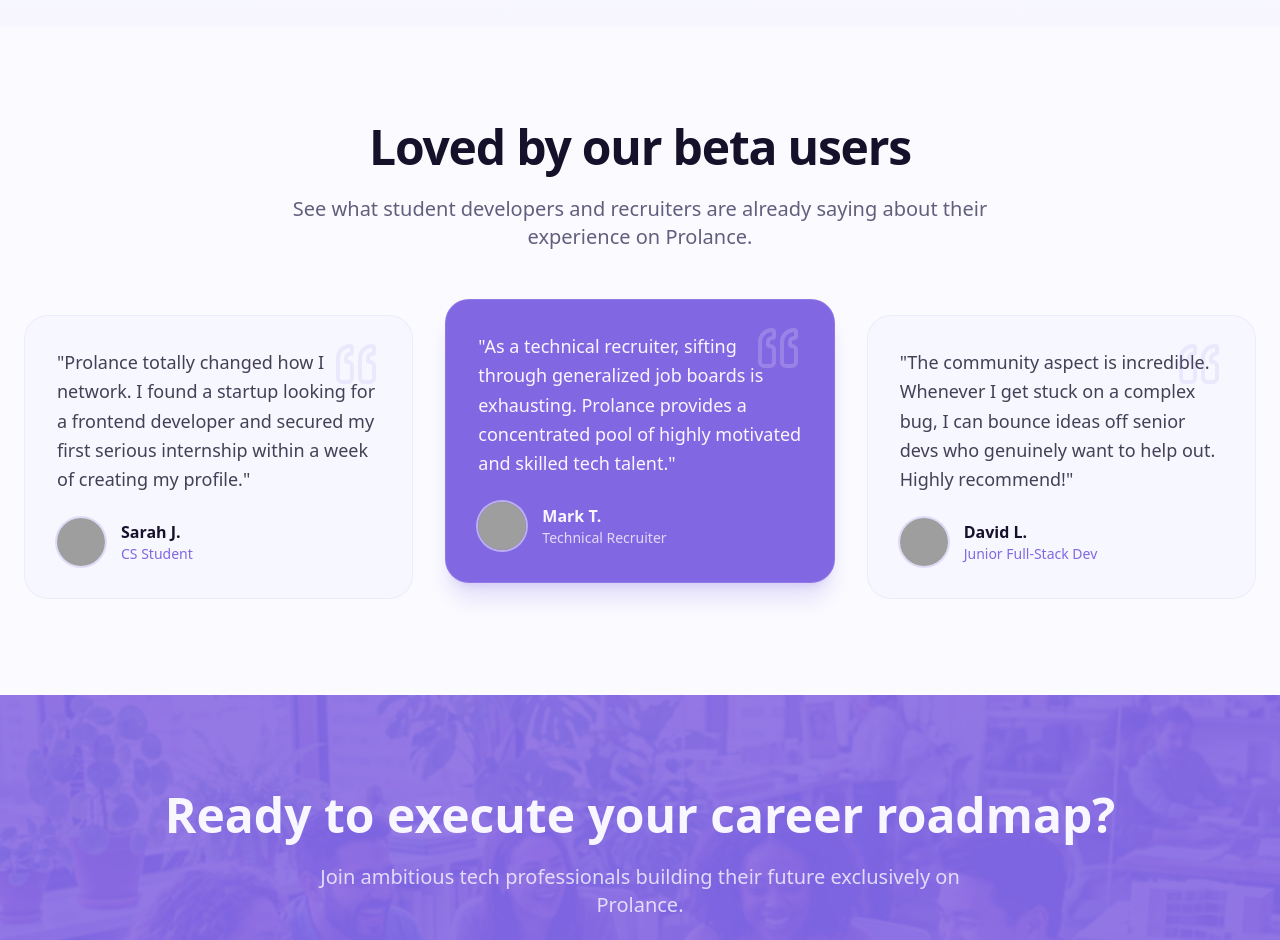
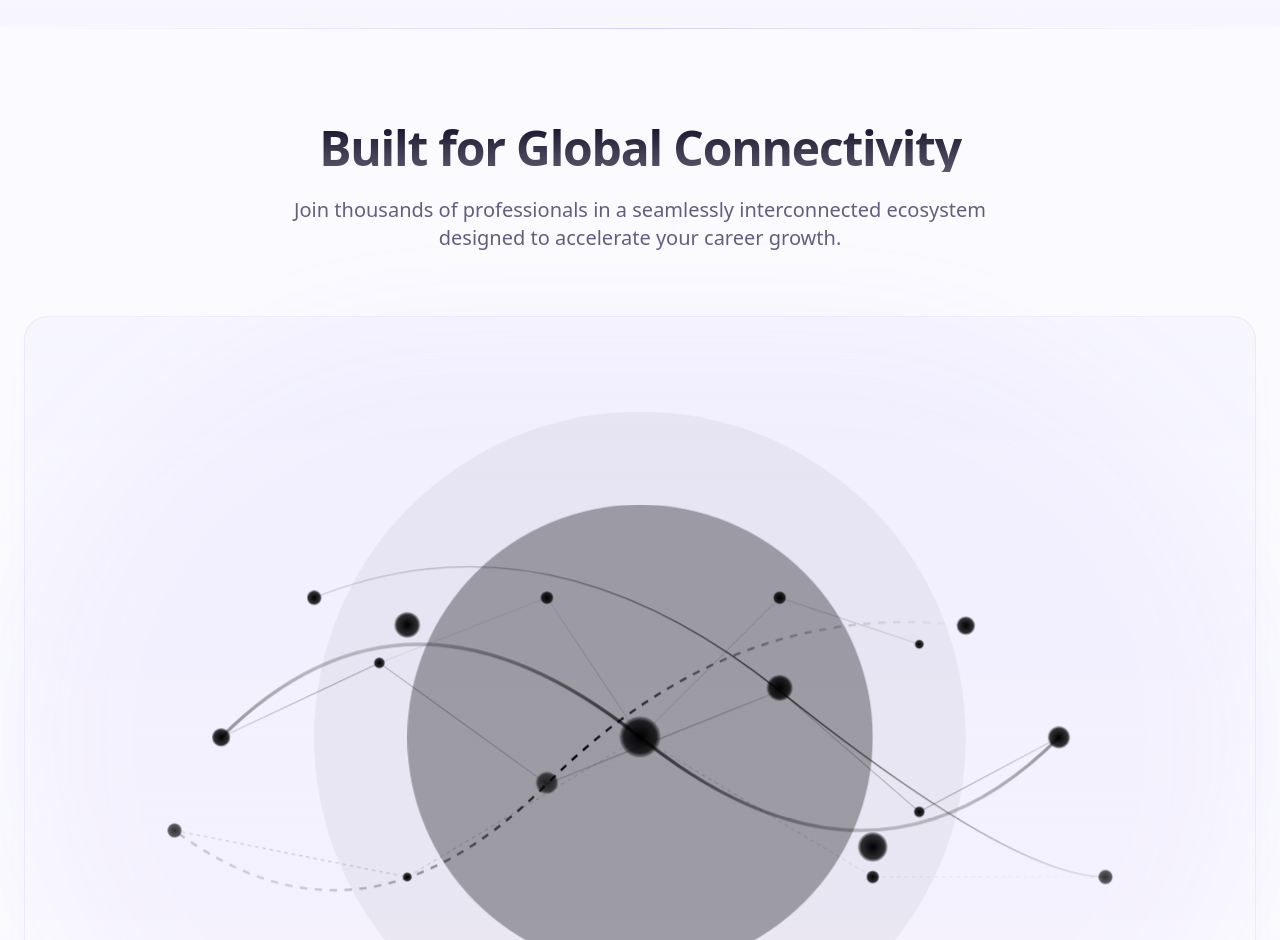
Before and after one commit to mahesh123-pro/prolanceWebsite, a Next.js app in the folder frontend/: page / in a window 1280 px wide. Shown: the part 1860-2800 px from the top of the page. Built offline with nearby package versions, Linux system fonts and the light colour scheme; no server answers; grey boxes are pictures that could not be loaded.

Commit message:
updated the css and added one svg iamge on the webiste

```diff
--- a/frontend/src/app/page.tsx
+++ b/frontend/src/app/page.tsx
@@ -27,6 +27,98 @@ const FadeIn = ({ children, delay = 0, direction = "up", className = "" }: { chi
     </motion.div>
   );
 };
+
+// Global Network Premium SVG Component
+const GlobalNetworkSVG = () => (
+  <div className="w-full relative pointer-events-none flex items-center justify-center">
+    <style dangerouslySetInnerHTML={{
+      __html: `
+      @keyframes svgDash { to { stroke-dashoffset: -100; } }
+      @keyframes svgFloat {
+        0%, 100% { transform: translateY(0); }
+        50% { transform: translateY(-12px); }
+      }
+      .node-glow { filter: drop-shadow(0 0 10px hsl(var(--primary) / 0.7)); }
+      .path-glow { filter: drop-shadow(0 0 6px hsl(var(--primary) / 0.4)); }
+    `}} />
+    <svg viewBox="50 -100 1100 800" className="w-[120%] h-auto md:w-full max-w-5xl" xmlns="http://www.w3.org/2000/svg" preserveAspectRatio="xMidYMid meet">
+      <defs>
+        <linearGradient id="lineGrad1" x1="0%" y1="0%" x2="100%" y2="100%">
+          <stop offset="0%" stopColor="hsl(var(--primary))" stopOpacity="0.1" />
+          <stop offset="50%" stopColor="hsl(var(--primary))" stopOpacity="0.8" />
+          <stop offset="100%" stopColor="hsl(var(--primary))" stopOpacity="0.1" />
+        </linearGradient>
+        <linearGradient id="lineGrad2" x1="100%" y1="0%" x2="0%" y2="100%">
+          <stop offset="0%" stopColor="hsl(var(--primary))" stopOpacity="0" />
+          <stop offset="50%" stopColor="hsl(var(--primary))" stopOpacity="1" />
+          <stop offset="100%" stopColor="hsl(var(--primary))" stopOpacity="0" />
+        </linearGradient>
+        <radialGradient id="nodeGrad" cx="50%" cy="50%" r="50%">
+          <stop offset="0%" stopColor="hsl(var(--primary))" stopOpacity="1" />
+          <stop offset="80%" stopColor="hsl(var(--primary))" stopOpacity="0.8" />
+          <stop offset="100%" stopColor="hsl(var(--primary))" stopOpacity="0.2" />
+        </radialGradient>
+      </defs>
+
+      {/* Abstract Background Elements */}
+      <circle cx="600" cy="300" r="350" fill="hsl(var(--primary))" opacity="0.02" className="animate-pulse" style={{ animationDuration: '7s' }} />
+      <circle cx="600" cy="300" r="250" fill="hsl(var(--primary))" opacity="0.04" className="animate-pulse" style={{ animationDuration: '5s' }} />
+      <circle cx="600" cy="300" r="150" fill="transparent" stroke="hsl(var(--primary))" strokeWidth="1" opacity="0.1" strokeDasharray="4 8" className="animate-[spin_40s_linear_infinite] origin-center" />
+
+      {/* Network Connections */}
+      <g fill="none" className="path-glow">
+        <path d="M 150 300 Q 350 100, 600 300 T 1050 300" stroke="url(#lineGrad1)" strokeWidth="3.5" opacity="0.9" />
+        <path d="M 100 400 Q 300 550, 500 350 T 950 180" stroke="url(#lineGrad2)" strokeWidth="2.5" strokeDasharray="8 8" className="animate-[dash_3s_linear_infinite]" style={{ animationDirection: 'reverse', animationName: 'svgDash' }} />
+        <path d="M 250 150 Q 500 50, 750 250 T 1100 450" stroke="url(#lineGrad1)" strokeWidth="1.5" />
+
+        {/* Additional complex routing */}
+        <polyline points="150,300 320,220 500,350 750,250 900,380 1050,300" stroke="url(#lineGrad2)" strokeWidth="1" opacity="0.4" />
+        <polyline points="100,400 350,450 600,300 850,450 1100,450" stroke="url(#lineGrad1)" strokeWidth="1" opacity="0.3" strokeDasharray="4 4" />
+        <path d="M 320 220 L 500 150 L 600 300 L 750 150 L 900 200" stroke="url(#lineGrad1)" strokeWidth="0.5" opacity="0.5" />
+      </g>
+
+      {/* Connection Nodes */}
+      <g className="node-glow" fill="url(#nodeGrad)">
+        {/* Main Central Nodes */}
+        <g style={{ animation: 'svgFloat 6s ease-in-out infinite' }} className="origin-center">
+          <circle cx="600" cy="300" r="22" fill="url(#nodeGrad)" stroke="hsl(var(--background))" strokeWidth="4" />
+          <circle cx="600" cy="300" r="45" fill="none" stroke="hsl(var(--primary))" strokeWidth="1.5" opacity="0.5" className="animate-[ping_4s_ease-in-out_infinite]" />
+        </g>
+
+        {/* Secondary Nodes */}
+        <g style={{ animation: 'svgFloat 5s ease-in-out infinite 1s' }}>
+          <circle cx="350" cy="180" r="14" stroke="hsl(var(--background))" strokeWidth="3" />
+        </g>
+        <g style={{ animation: 'svgFloat 7s ease-in-out infinite 0.5s' }}>
+          <circle cx="850" cy="420" r="16" stroke="hsl(var(--background))" strokeWidth="3" />
+        </g>
+        <g style={{ animation: 'svgFloat 4s ease-in-out infinite 2s' }}>
+          <circle cx="500" cy="350" r="12" stroke="hsl(var(--background))" strokeWidth="2.5" className="animate-pulse" />
+        </g>
+        <g style={{ animation: 'svgFloat 6s ease-in-out infinite 1.5s' }}>
+          <circle cx="750" cy="250" r="14" stroke="hsl(var(--background))" strokeWidth="3" />
+        </g>
+
+        {/* End Nodes */}
+        <circle cx="150" cy="300" r="10" stroke="hsl(var(--background))" strokeWidth="2" />
+        <circle cx="1050" cy="300" r="12" stroke="hsl(var(--background))" strokeWidth="2" />
+        <circle cx="100" cy="400" r="8" stroke="hsl(var(--background))" strokeWidth="1.5" className="animate-pulse" />
+        <circle cx="950" cy="180" r="10" stroke="hsl(var(--background))" strokeWidth="2" />
+        <circle cx="250" cy="150" r="8" stroke="hsl(var(--background))" strokeWidth="1.5" />
+        <circle cx="1100" cy="450" r="8" stroke="hsl(var(--background))" strokeWidth="1.5" className="animate-pulse" />
+
+        {/* Polyline intersections */}
+        <circle cx="320" cy="220" r="6" stroke="hsl(var(--background))" strokeWidth="1.5" />
+        <circle cx="900" cy="380" r="6" stroke="hsl(var(--background))" strokeWidth="1.5" />
+        <circle cx="350" cy="450" r="5" stroke="hsl(var(--background))" strokeWidth="1" />
+        <circle cx="850" cy="450" r="7" stroke="hsl(var(--background))" strokeWidth="1.5" />
+        <circle cx="500" cy="150" r="7" stroke="hsl(var(--background))" strokeWidth="1.5" />
+        <circle cx="750" cy="150" r="7" stroke="hsl(var(--background))" strokeWidth="1.5" />
+        <circle cx="900" cy="200" r="5" stroke="hsl(var(--background))" strokeWidth="1" />
+      </g>
+    </svg>
+  </div>
+);
 
 export default function Home() {
   return (
@@ -226,6 +318,24 @@ export default function Home() {
         </div>
       </section>
 
+      {/* Global Network Section */}
+      <section className="py-24 bg-background relative overflow-hidden border-y border-border/10">
+        <div className="absolute inset-x-0 top-0 h-px bg-gradient-to-r from-transparent via-primary/30 to-transparent"></div>
+        <div className="container px-4 md:px-6 mx-auto relative z-10">
+          <FadeIn className="text-center mb-16">
+            <h2 className="text-3xl font-extrabold tracking-tight sm:text-4xl md:text-5xl mb-6 bg-clip-text text-transparent bg-gradient-to-b from-foreground to-foreground/70">Built for Global Connectivity</h2>
+            <p className="text-xl text-muted-foreground max-w-[46rem] mx-auto font-medium">
+              Join thousands of professionals in a seamlessly interconnected ecosystem designed to accelerate your career growth.
+            </p>
+          </FadeIn>
+
+          <FadeIn delay={0.3} className="relative w-full rounded-3xl border border-primary/10 bg-gradient-to-b from-muted/30 to-background p-4 md:p-12 flex items-center justify-center shadow-2xl shadow-primary/5">
+            <div className="absolute inset-0 bg-primary/5 blur-3xl rounded-full" />
+            <GlobalNetworkSVG />
+          </FadeIn>
+        </div>
+      </section>
+
       {/* Testimonials Section */}
       <section className="py-24 bg-background relative z-20 overflow-hidden">
         <div className="container px-4 md:px-6 mx-auto">
```
